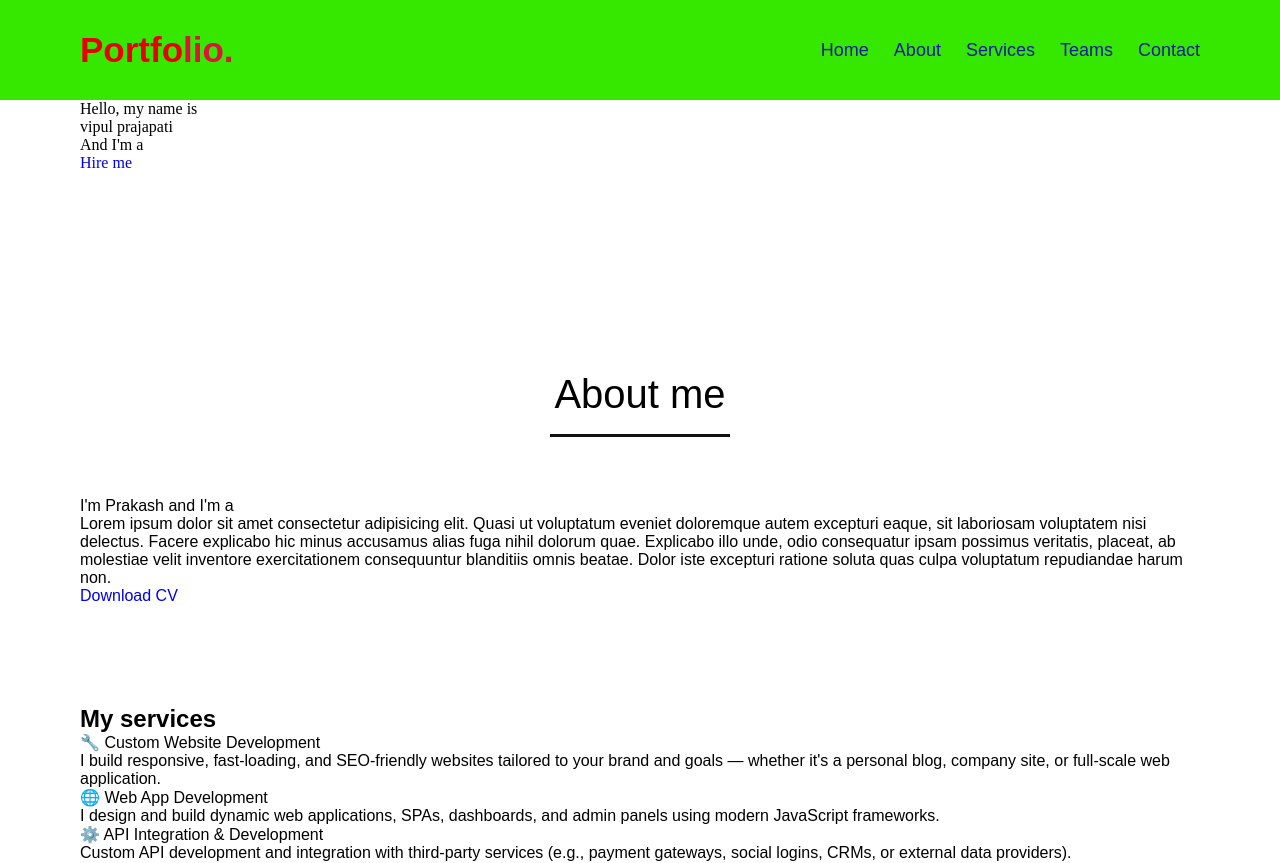
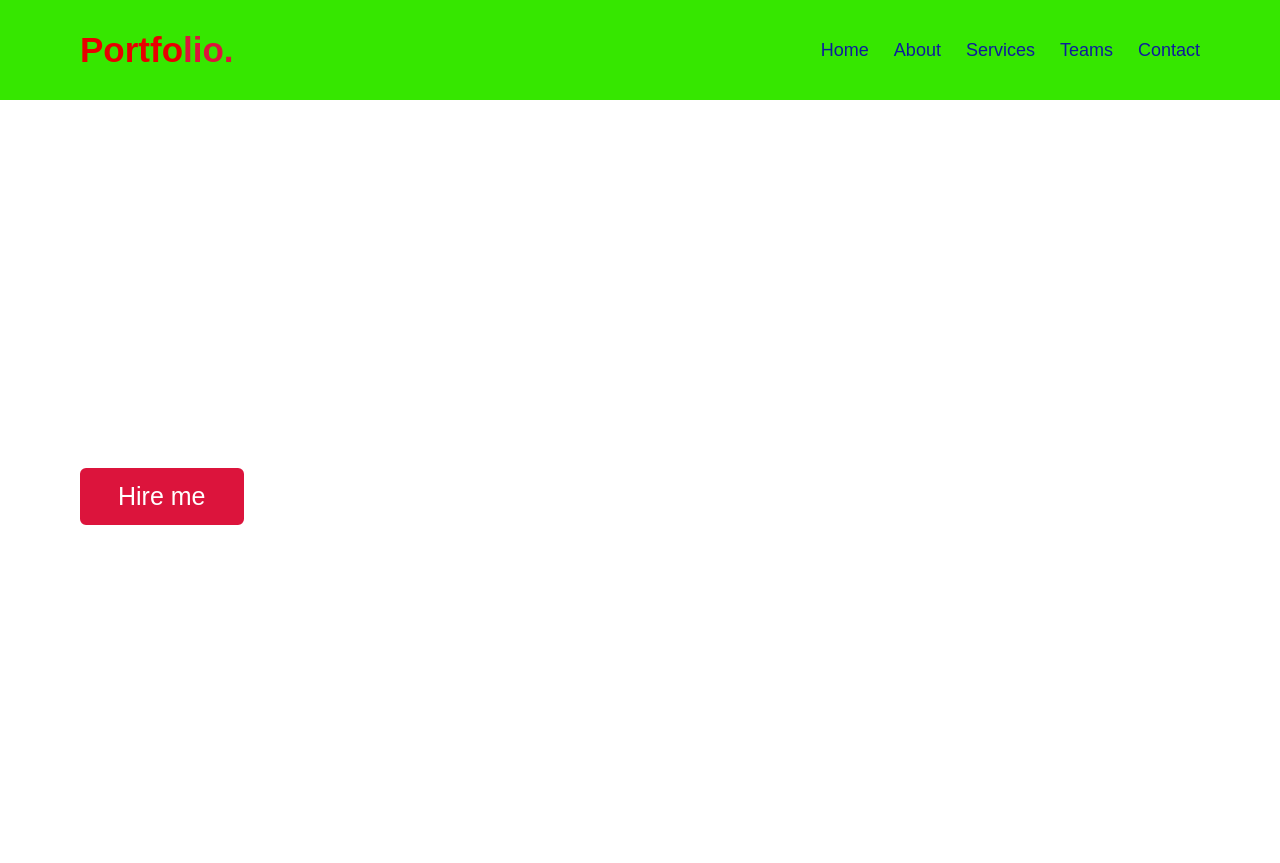
Before and after one commit to Vipullprajapati/advertising, a React (Vite) app in the folder my-app/: page / in a window 1280 px wide. Shown: the top 863 px of the page. Built offline with nearby package versions, Linux system fonts and the light colour scheme.

Commit message:
home section styling

```diff
--- a/my-app/src/App.css
+++ b/my-app/src/App.css
@@ -149,3 +149,53 @@ section .title::after {
 .scroll-up-btn:hover {
   filter: brightness(90%);
 }
+
+/* home section styling */
+ .home {
+  display: flex;
+  height: 100vh;
+  color: #fff;
+  min-height: 500px;
+  background-size: cover;
+  background-attachment: fixed;
+  font-family: "Ubuntu", sans-serif;
+}
+.home .max-width {
+  width: 100%;
+  display: flex;
+}
+.home .max-width .row {
+  margin-right: 0;
+}
+.home .home-content .text-1 {
+  font-size: 27px;
+}
+.home .home-content .text-2 {
+  font-size: 75px;
+  font-weight: 600;
+  margin-left: -3px;
+}
+.home .home-content .text-3 {
+  font-size: 40px;
+  margin: 5px 0;
+}
+.home .home-content .text-3 span {
+  color: crimson;
+  font-weight: 500;
+}
+.home .home-content a {
+  display: inline-block;
+  background: crimson;
+  color: #fff;
+  font-size: 25px;
+  padding: 12px 36px;
+  margin-top: 20px;
+  font-weight: 400;
+  border-radius: 6px;
+  border: 2px solid crimson;
+  transition: all 0.3s ease;
+}
+.home .home-content a:hover {
+  color: crimson;
+  background: none;
+}
```
